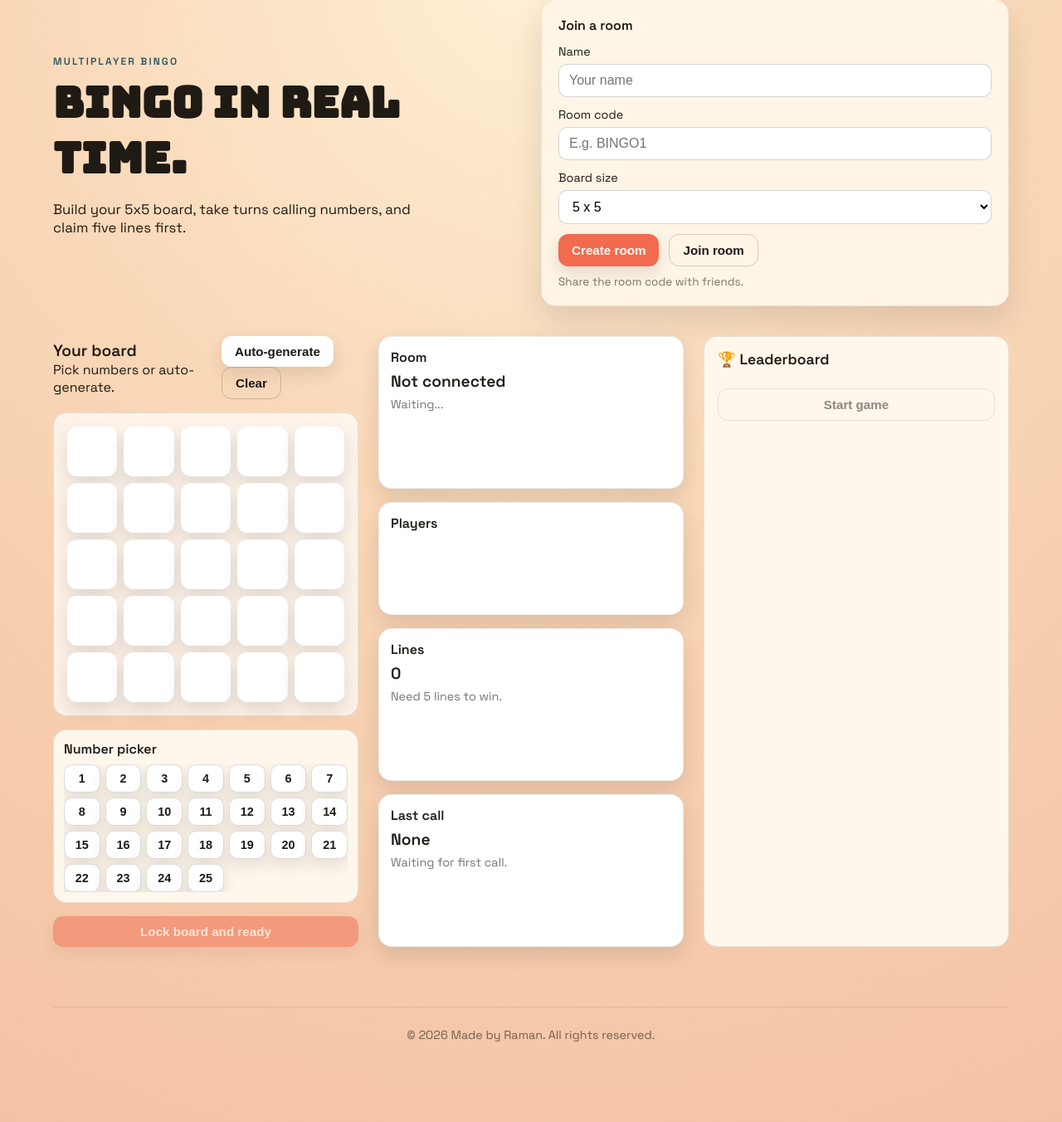
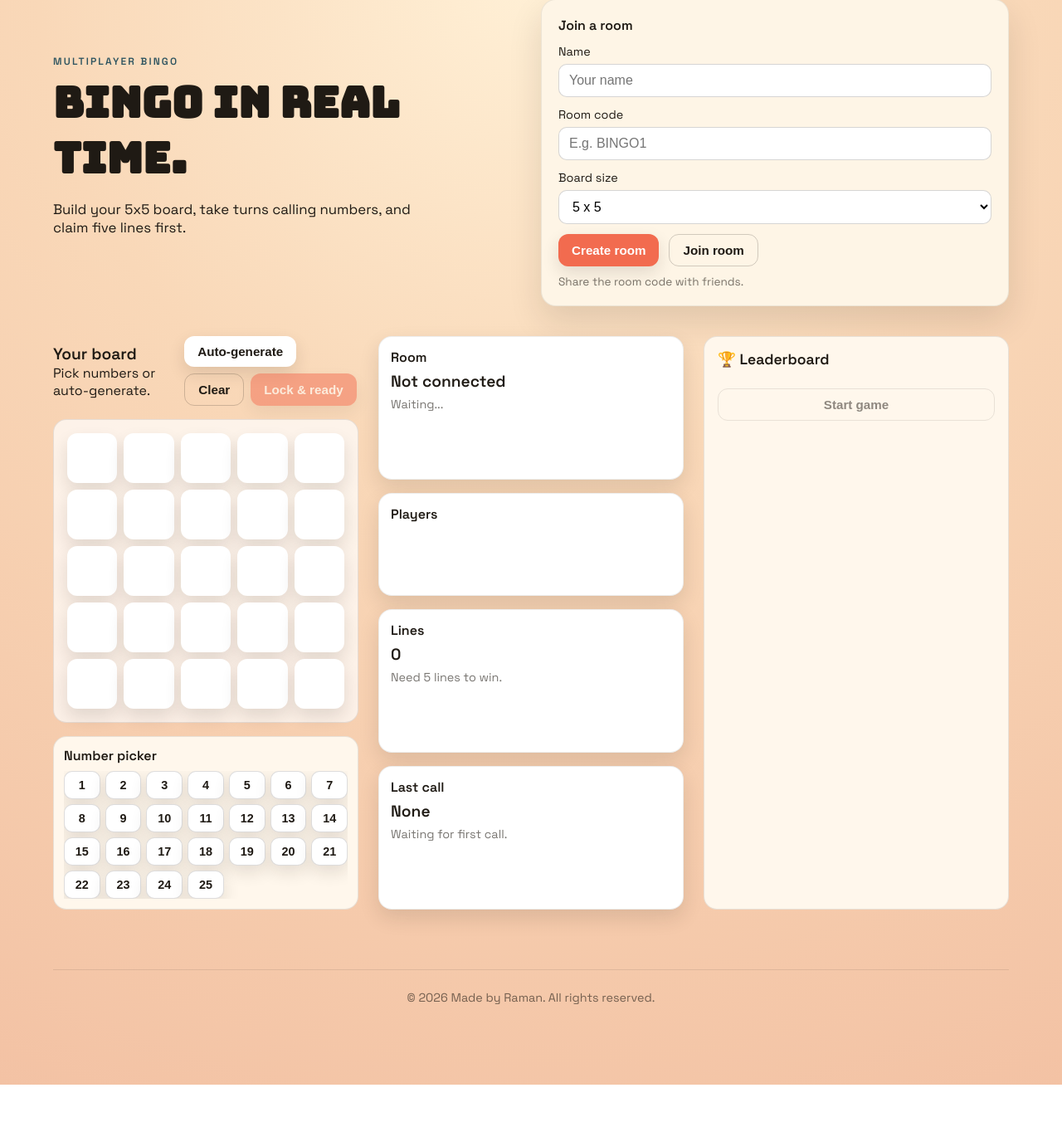
Before and after one commit to raman-bharati/bingo, a CodeIgniter 4 app: the page made by app/Views/bingo.php in a window 1280 px wide. Shown: the part 33-1385 px from the top of the page at 83% size. After the commit the page ends 1340 px from the top, so only its background shows below. Run offline with PHP 8.4 and a stand-in for CodeIgniter, Linux system fonts and the light colour scheme; the template is opened without the code that fills it, so the values that code supplies are empty; some libraries are stand-ins or nearby versions.

Commit message:
Improve bingo UI: alternate turns, visualize completed lines, remove redundant call grid, add footer and favicon

```diff
--- a/app/Views/bingo.php
+++ b/app/Views/bingo.php
@@ -57,6 +57,7 @@
           <div class="board-actions">
             <button id="autoFill">Auto-generate</button>
             <button id="clearBoard" class="ghost">Clear</button>
+            <button id="lockBoard" class="primary" disabled>Lock & ready</button>
           </div>
         </div>
         <div class="board" id="board"></div>
@@ -64,7 +65,6 @@
           <div class="picker-title">Number picker</div>
           <div class="picker-grid" id="picker"></div>
         </div>
-        <button id="lockBoard" class="primary full" disabled>Lock board and ready</button>
       </div>
 
       <div class="status-wrap">
--- a/public/bingo.css
+++ b/public/bingo.css
@@ -173,6 +173,12 @@ button:disabled {
   background: rgba(201, 74, 50, 0.12);
   padding: 3px 8px;
   border-radius: 999px;
+}
+
+.board-actions {
+  display: flex;
+  gap: 8px;
+  flex-wrap: wrap;
 }
 
 .board {
```
